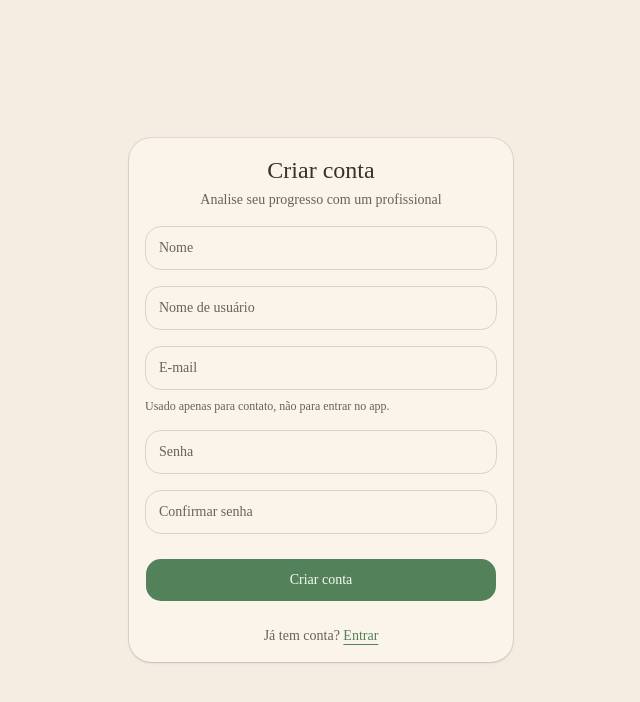
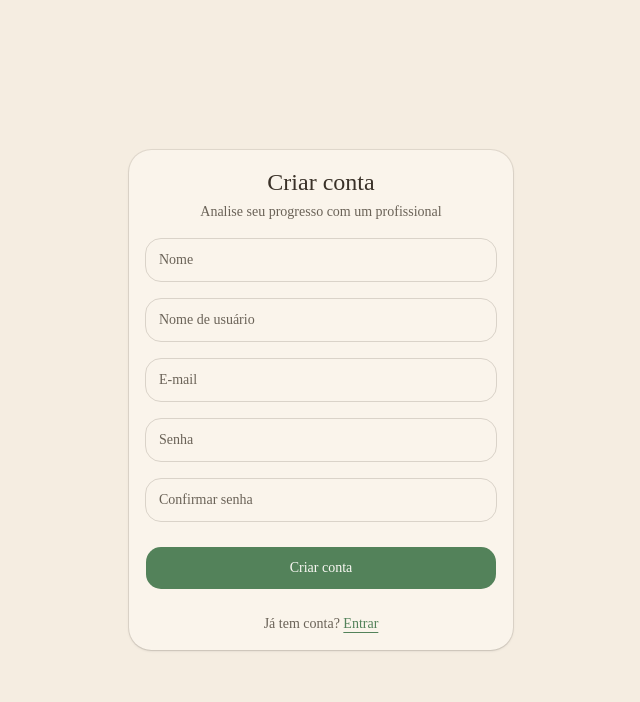
Before and after one commit to oZanella/cogni, a Next.js app: page /cadastro in a window 1280 px wide. Shown: the top 702 px of the page, without its empty margins (319-959 px from the left). Built offline with nearby package versions, Linux system fonts and the light colour scheme.

Commit message:
WIP - removida mensagem ao criar conta

```diff
--- a/src/web/features/auth/ui/cadastro/view/cadastro-view.tsx
+++ b/src/web/features/auth/ui/cadastro/view/cadastro-view.tsx
@@ -52,7 +52,6 @@ export function CadastroView() {
                   <FormControl>
                     <FloatingLabelInput label="E-mail" type="email" autoComplete="email" {...field} />
                   </FormControl>
-                  <p className="text-xs text-muted-foreground">Usado apenas para contato, não para entrar no app.</p>
                   <FormMessage />
                 </FormItem>
               )}
```
